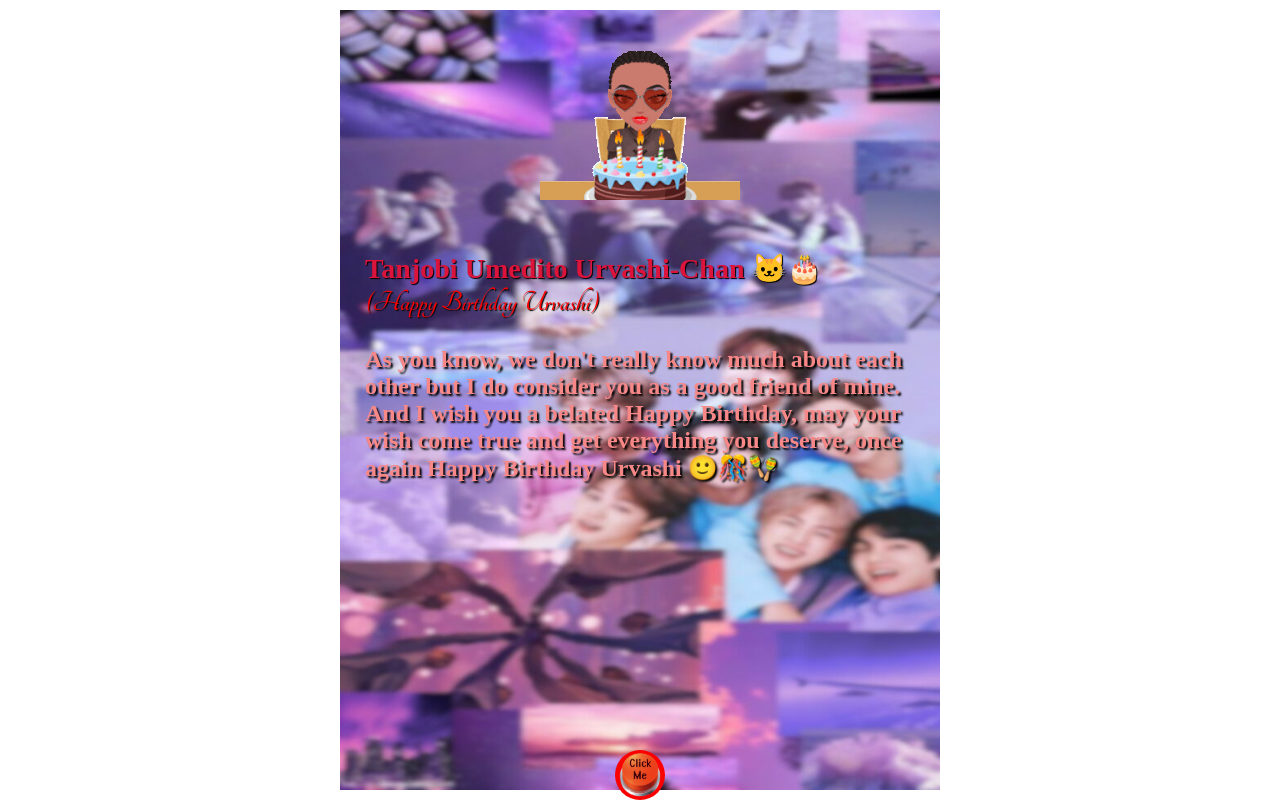
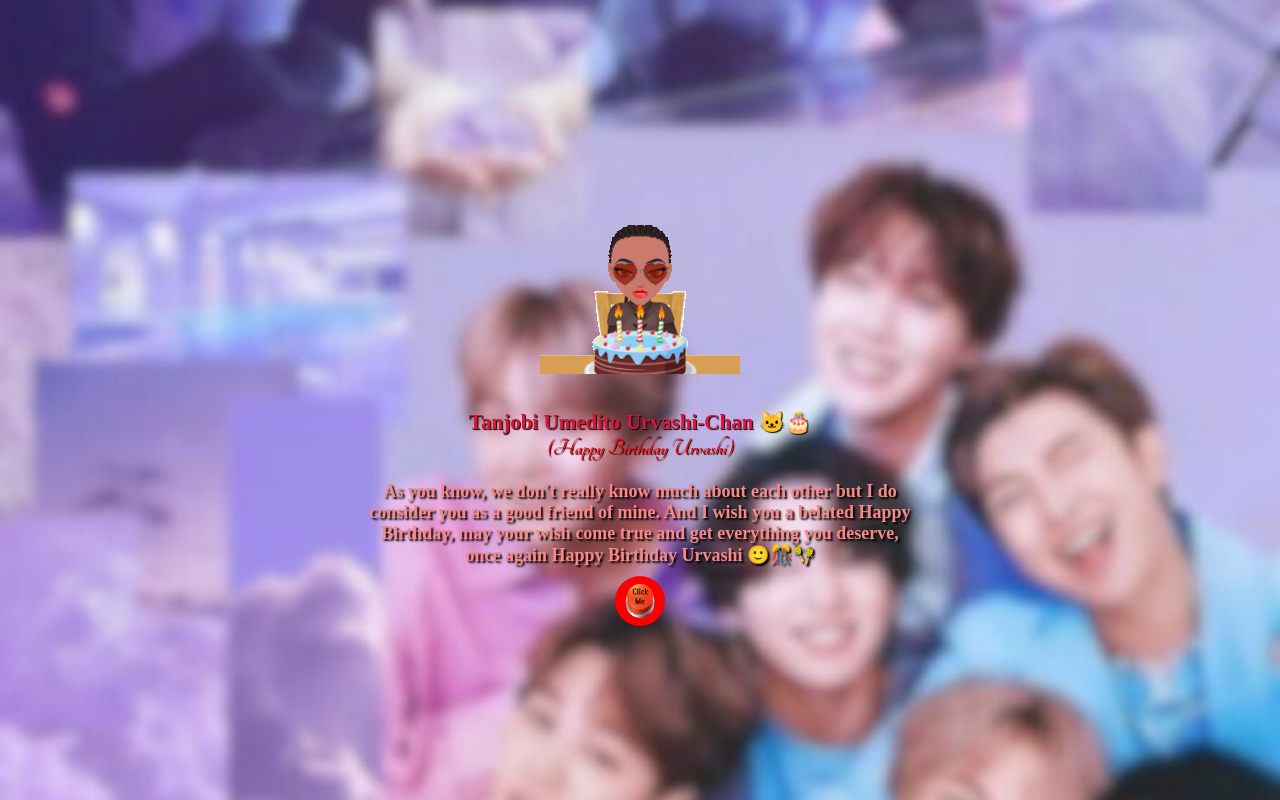
Before and after one commit to SourCandies69/uv-bday, a plain HTML site: page 3rd.html in a window 1280 px wide. Drawn offline with Linux system fonts and the light colour scheme; a web font is replaced by a local one.

Commit message:
Update 3rd.html

```diff
--- a/3rd.html
+++ b/3rd.html
@@ -16,9 +16,9 @@
         flex-direction: column;
         align-items: center;
         justify-content: center;
-        height: 100vh;
+        min-height: 100vh;
         background-image: url('bts-bg.jpeg');
-        background-size: 600px 780px;
+        background-size: cover;
         background-position: center;
         background-repeat: no-repeat;
         overflow: hidden;
@@ -26,22 +26,22 @@
 
     .gif-container {
         text-align: center;
-        margin-bottom: 20px;
+        margin-bottom: 10px;
     }
 
     .message {
-        font-size: 24px;
+        font-size: 18px;
         color: #f88888;
         font-family: Arial, sans-serif;
-        width: 550px;
-        height: 780px;
+        width: 90%;
+        max-width: 550px;
         text-shadow: 2px 2px 2px black;
         font-family: "Macondo";
         font-weight: bold;
-
+        text-align: center;
     }
     .message span{
-        font-size: 30px;
+        font-size: 24px;
         font-family: "Tangerine";
         color: red;
         font-weight: bold;
@@ -68,10 +68,9 @@
     }
 
     .circular-button img {
-        width: 110%;
-        height: 100%;
+        width: 80%;
+        height: 80%;
     }
-
 </style>
 </head>
 <body>
```
